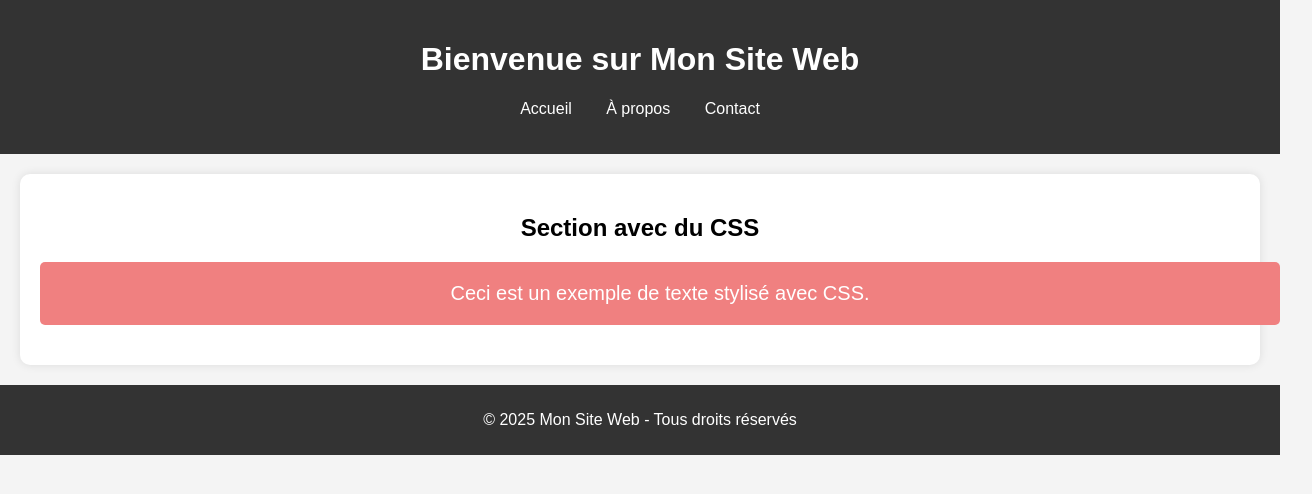
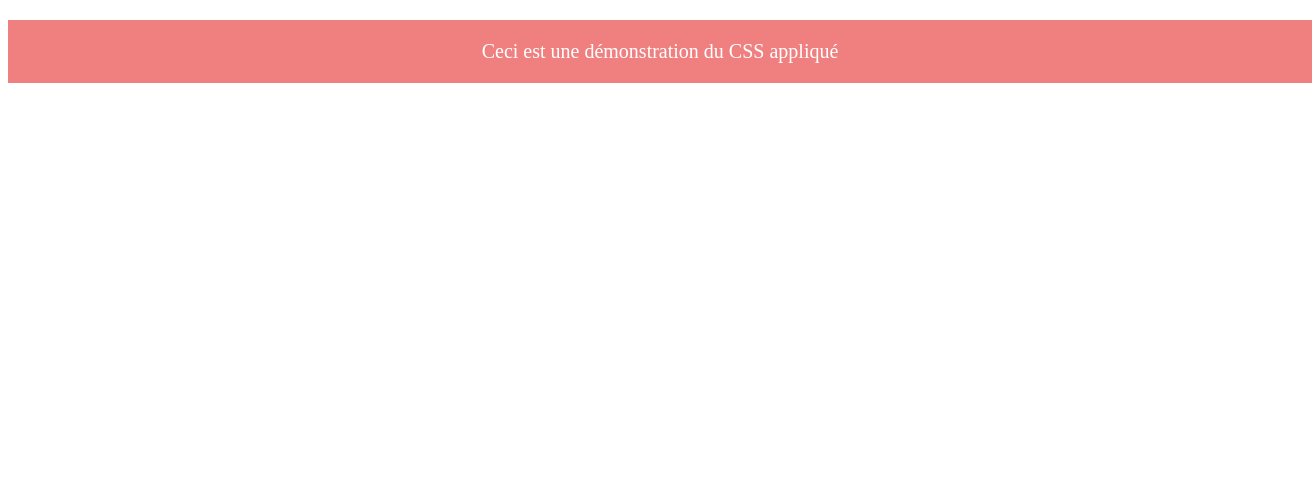
Before and after one commit to nathan0907-creator/minecraft, a plain HTML site: page index.html in a window 1280 px wide. Shown: the whole page, 1312 px wide, since content can reach past the window. Drawn offline with Linux system fonts and the light colour scheme.

Commit message:
Update index.html

```diff
--- a/index.html
+++ b/index.html
@@ -3,30 +3,27 @@
 <head>
     <meta charset="UTF-8">
     <meta name="viewport" content="width=device-width, initial-scale=1.0">
-    <title>Mon Site Web</title>
-    <link rel="stylesheet" href="styles.css">
+    <title>Test CSS</title>
+    <style>
+        .heart {
+            padding: 0;
+            margin: 0;
+        }
+        .love {
+            width: 100%;
+            height: 100%;
+            display: block;
+            background-color: lightcoral; /* Ajout d'une couleur pour voir l'effet */
+            color: white;
+            text-align: center;
+            padding: 20px;
+            font-size: 20px;
+        }
+    </style>
 </head>
 <body>
-    <header>
-        <h1>Bienvenue sur Mon Site Web</h1>
-        <nav>
-            <ul>
-                <li><a href="#">Accueil</a></li>
-                <li><a href="#">À propos</a></li>
-                <li><a href="#">Contact</a></li>
-            </ul>
-        </nav>
-    </header>
-
-    <main>
-        <section class="heart">
-            <h2>Section avec du CSS</h2>
-            <p class="love">Ceci est un exemple de texte stylisé avec CSS.</p>
-        </section>
-    </main>
-
-    <footer>
-        <p>© 2025 Mon Site Web - Tous droits réservés</p>
-    </footer>
+    <div class="heart">
+        <p class="love">Ceci est une démonstration du CSS appliqué</p>
+    </div>
 </body>
 </html>
```
